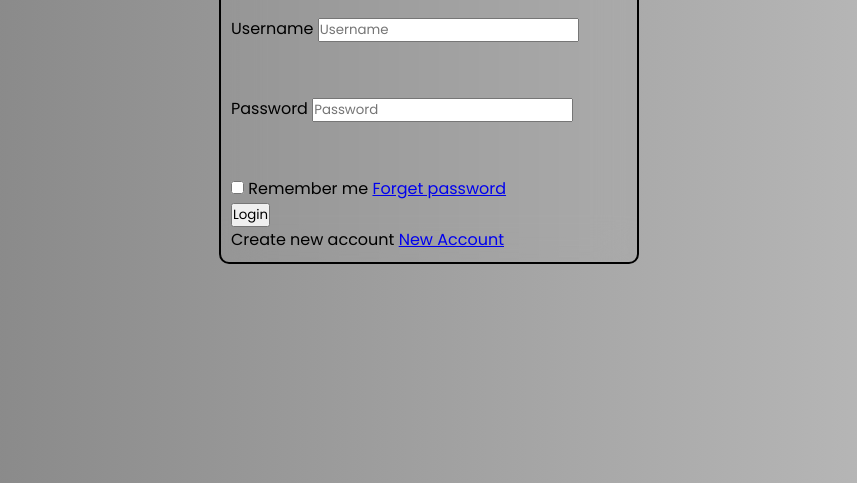
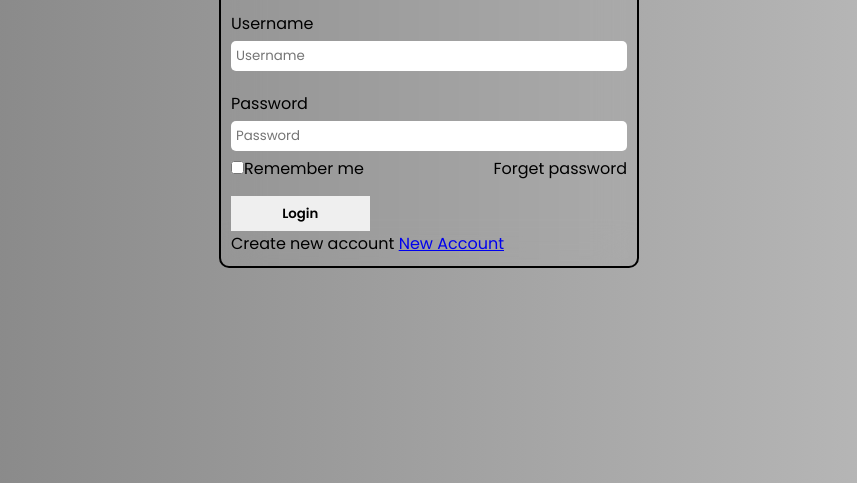
Before and after one commit to reinhardjakesacay/sample_projects, a plain HTML site: page login_form_try/index.html in a window 1280 px wide. Shown: the part 317-800 px from the top of the page, without its empty margins (211-1068 px from the left). Drawn offline with Linux system fonts and the light colour scheme.

Commit message:
style edit

```diff
--- a/login_form_try/index.html
+++ b/login_form_try/index.html
@@ -19,8 +19,7 @@
             <input type="password" id="password" placeholder="Password">
         </div>
         <div class="register-forgot">
-            <input type="checkbox" id="rememberme">
-            <label for="rememberme">Remember me</label>
+            <label for="rememberme"><input type="checkbox" id="rememberme">Remember me</label>
             <a href="#">Forget password</a>
         </div>
         <button type="submit" value="submit" class="submit">Login</button>
--- a/login_form_try/styles.css
+++ b/login_form_try/styles.css
@@ -35,3 +35,30 @@ body {
     height: 50px;
     margin: 30px 0;
 }
+.wrapper .input-box input{
+    margin-top: 5px;
+    width: 100%;
+    border: none;
+    padding: 5px;
+    border-radius: 5px;
+}
+.wrapper .register-forgot {
+    display: flex;
+    justify-content: space-between;
+    margin: -15px 0 15px;
+}
+.wrapper ,.register-forgot a {
+    text-decoration: none;
+    color: black;
+}
+.wrapper .register-forgot a:hover{
+    color: aliceblue;
+    text-decoration: underline;
+}
+.wrapper button {
+    width: 35%;
+    height: 35px;
+    font-weight: 600;
+    border: none;
+    outline: none;
+}
```
